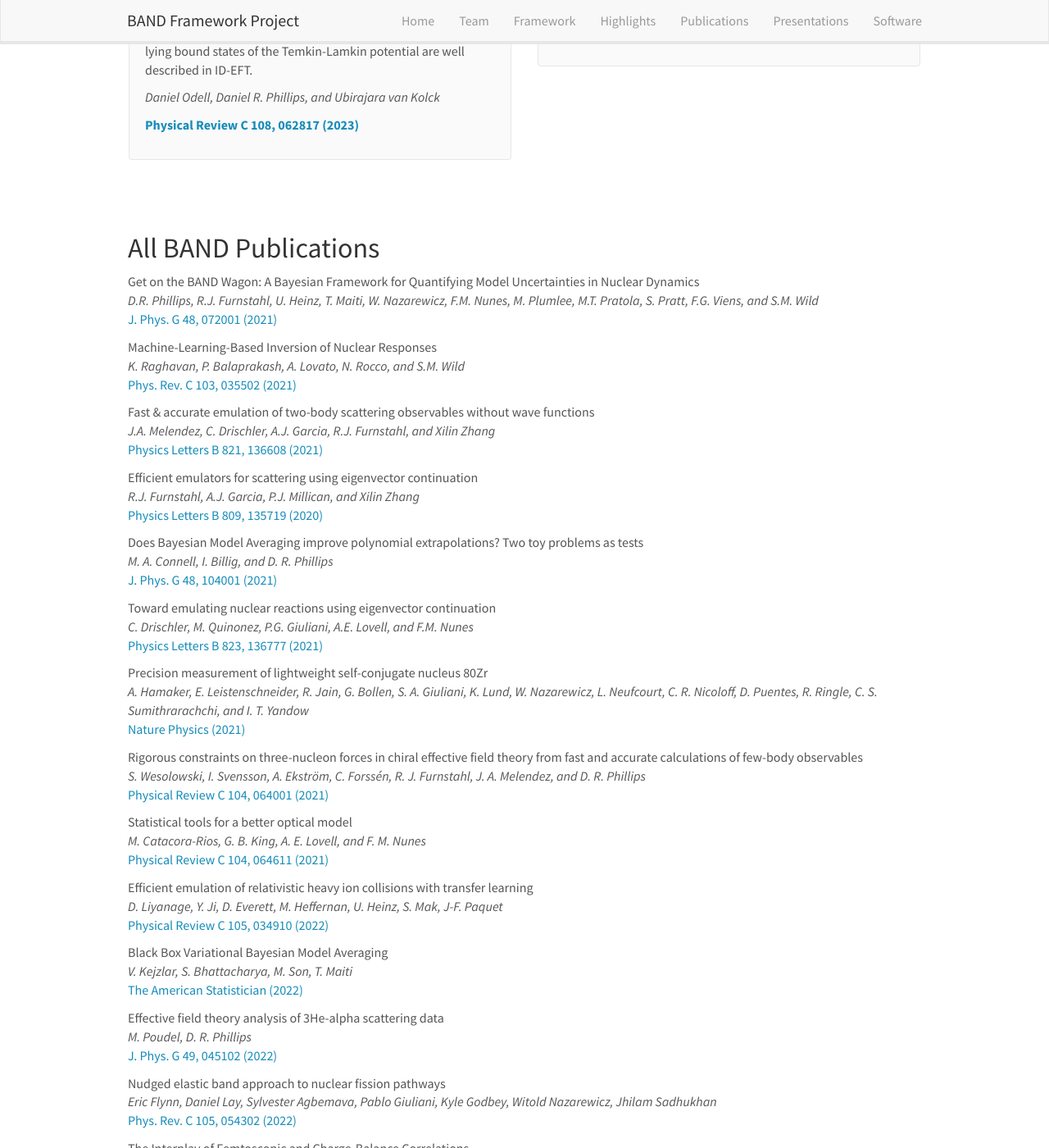
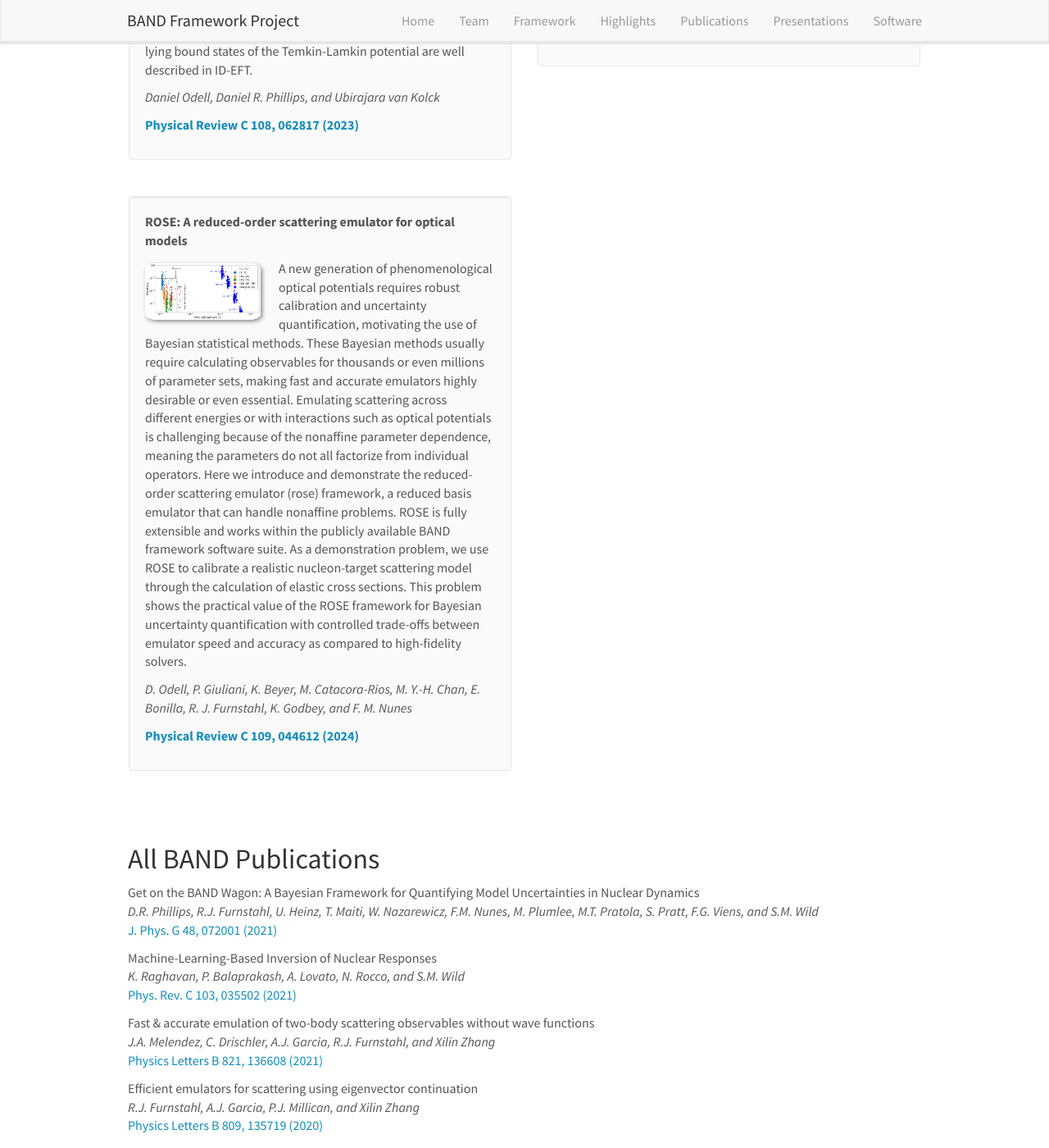
Before and after one commit to bandframework/bandframework.github.io, a Jekyll site: the page built from _pages/publications.md, in a window 1280 px wide and 1400 px high, scrolled down 13148 px. Shown: the whole window at 82% size. Built offline with Jekyll 4.4.1, drawn with Linux system fonts in a browser that asks for light colours; nearby versions of some CDN libraries; some of the changed text lies outside the part shown.

Commit message:
added ROSE paper

```diff
--- a/_data/publist.yml
+++ b/_data/publist.yml
@@ -825,3 +825,25 @@
     display: Technometrics (2024)
   highlight: 1
   news2:
+
+
+- title: "ROSE: A reduced-order scattering emulator for optical models"
+  image: cat_plot.png
+  description: >
+        A new generation of phenomenological optical potentials requires robust calibration and uncertainty quantification,
+        motivating the use of Bayesian statistical methods. These Bayesian methods usually require
+        calculating observables for thousands or even millions of parameter sets, making fast and accurate
+        emulators highly desirable or even essential. Emulating scattering across different energies or
+        with interactions such as optical potentials is challenging because of the nonaffine parameter
+        dependence, meaning the parameters do not all factorize from individual operators. Here we introduce
+        and demonstrate the reduced-order scattering emulator (rose) framework, a reduced basis emulator
+        that can handle nonaffine problems. ROSE is fully extensible and works within the publicly available BAND framework software suite.
+        As a demonstration problem, we use ROSE to calibrate a realistic nucleon-target scattering model through the calculation of elastic
+        cross sections. This problem shows the practical value of the ROSE framework for Bayesian uncertainty quantification with controlled
+        trade-offs between emulator speed and accuracy as compared to high-fidelity solvers.
+  authors:  D. Odell, P. Giuliani, K. Beyer, M. Catacora-Rios, M. Y.-H. Chan, E. Bonilla, R. J. Furnstahl, K. Godbey, and F. M. Nunes
+  link:
+    url: https://journals.aps.org/prc/abstract/10.1103/PhysRevC.109.044612
+    display: Physical Review C 109, 044612 (2024)
+  highlight: 1
+  news2:
```
Also changed, not shown: images/pubpic/cat_plot.png (added).
